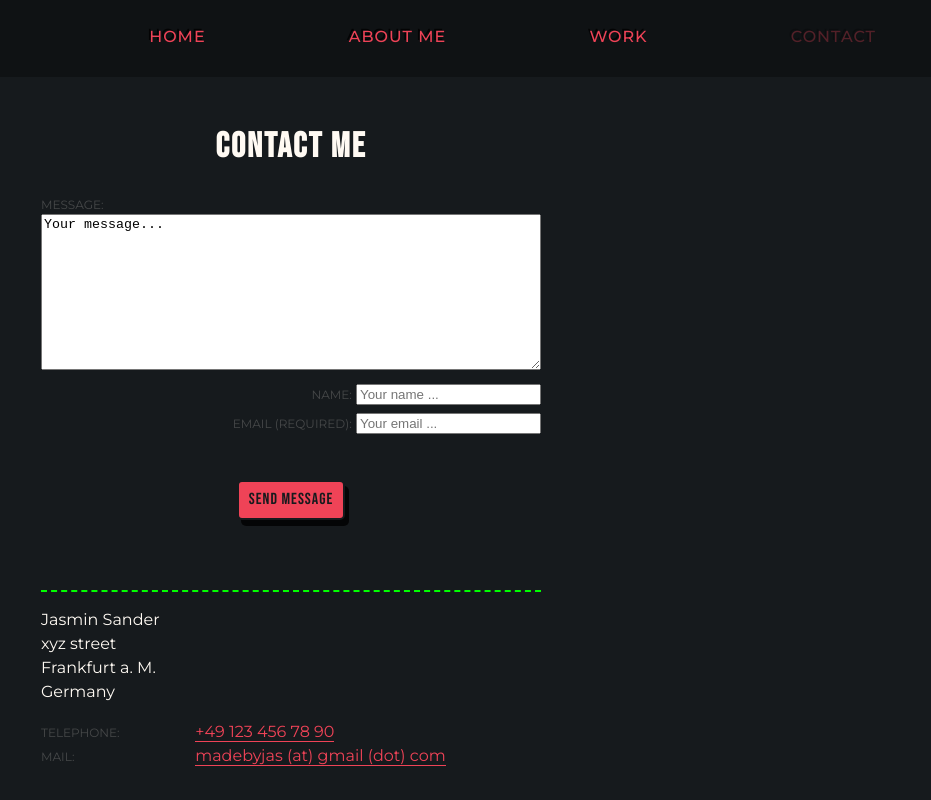
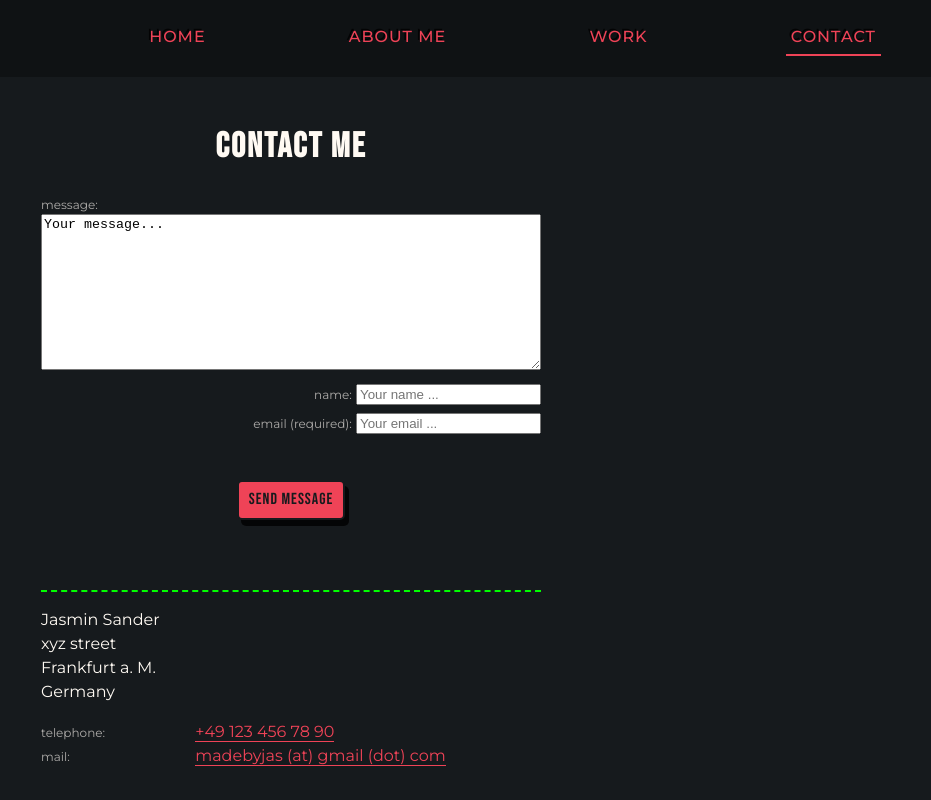
Before and after one commit to JasDevelops/myportfolio, a plain HTML site: page contact.html in a window 1280 px wide. Shown: the top 800 px of the page, 349-1280 px from the left. Drawn offline with Linux system fonts and the light colour scheme.

Commit message:
changed color of label
- changed color of label on contact.html for better readbility

```diff
--- a/contact.html
+++ b/contact.html
@@ -10,7 +10,7 @@
         <link rel="preconnect" href="https://fonts.googleapis.com">
         <link rel="preconnect" href="https://fonts.gstatic.com" crossorigin>
         <link href="https://fonts.googleapis.com/css2?family=Bebas+Neue&amp;family=Montserrat:ital,wght@0,100..900;1,100..900&amp;display=swap" rel="stylesheet">
-        <link rel="stylesheet" type="text/css" href="css/style.production.css">
+        <link rel="stylesheet" type="text/css" href="css/style.css">
     </head>
     <body>
         <header class="page-header">
--- a/css/style.css
+++ b/css/style.css
@@ -5,6 +5,7 @@
 	--green: #0f0;
 	--yellow: #ff0;
 	--blue: #0ef;
+	--gray:#adaba9;
 	--black03: rgba(0, 0, 0, 0.3);
 	--black08: rgba(0, 0, 0, 0.8);
 	--title: "Bebas Neue", serif;
@@ -325,8 +326,8 @@ form {
 
 label,
 .contact-links span {
-	opacity: 0.2;
-	text-transform: uppercase;
+	color: var(--gray);
+	text-transform: lowercase;
 	font-size: var(--label);
 }
 
```
